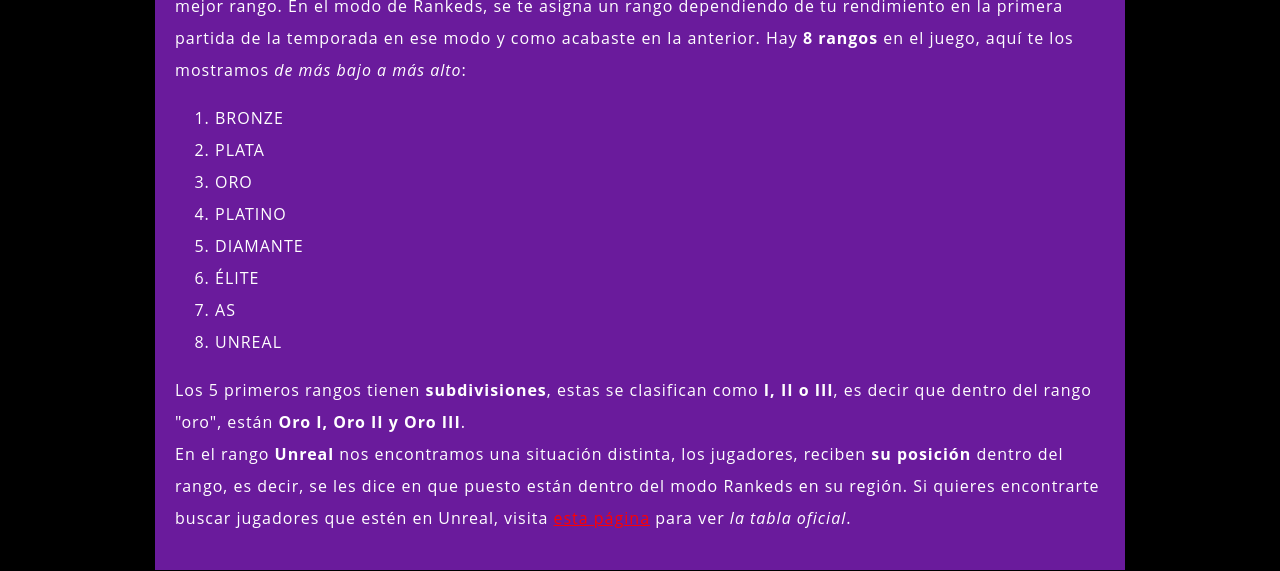
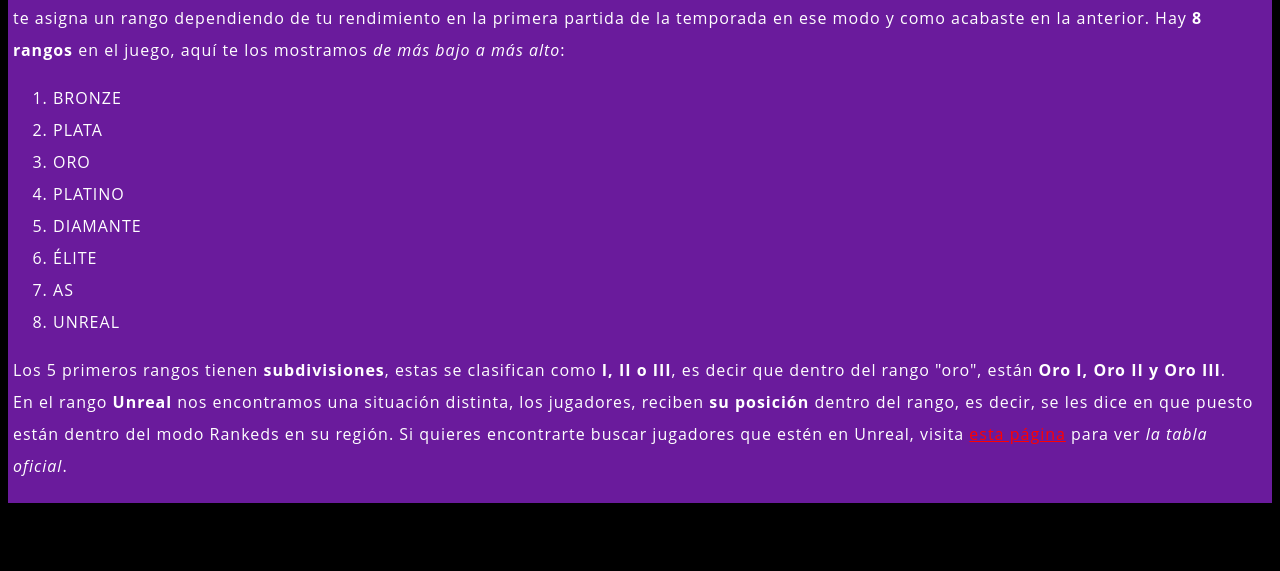
Before and after one commit to ElDqneil/eldqneil.github.io, a plain HTML site: page rankeds.html in a window 1280 px wide. Shown: the part 565-1136 px from the top of the page. After the commit the page ends 1076 px from the top, so only its background shows below. Drawn offline with Linux system fonts and the light colour scheme.

Commit message:
v2.05 SECOND PAGE

```diff
--- a/styles/rankeds.css
+++ b/styles/rankeds.css
@@ -6,13 +6,14 @@ html {
 }
 
 body {
-  width: 930px;
-  margin: 0 auto;
+
+  width: 600px #6A1B9C;
+  margin: 0 auto #6A1B9C;
   background-color: #6A1B9C;
-  border: 1px solid black;
-  padding: 0 20px 20px 20px;
+  padding: 0 20px 20px 20px #6A1B9C;
+  border: 5px solid #6A1B9C;
+
 }
-
 
 img {
   display: block;
--- a/styles/style.css
+++ b/styles/style.css
@@ -6,11 +6,11 @@ html {
 }
 
 body {
-  width: 930px;
-  margin: 0 auto;
+  width: 930px #6A1B9C;
+  margin: 0 auto #6A1B9C;
   background-color: #6A1B9C;
-  border: 1px solid black;
-  padding: 0 20px 20px 20px;
+  border: 1px solid #6A1B9C;
+  padding: 0 20px 20px 20px #6A1B9C;
 }
 
 img {
@@ -45,3 +45,8 @@ p {
 a {
 	color: red;
 }
+
+button {
+	height: 40px;
+	width: 190px;
+}
```
